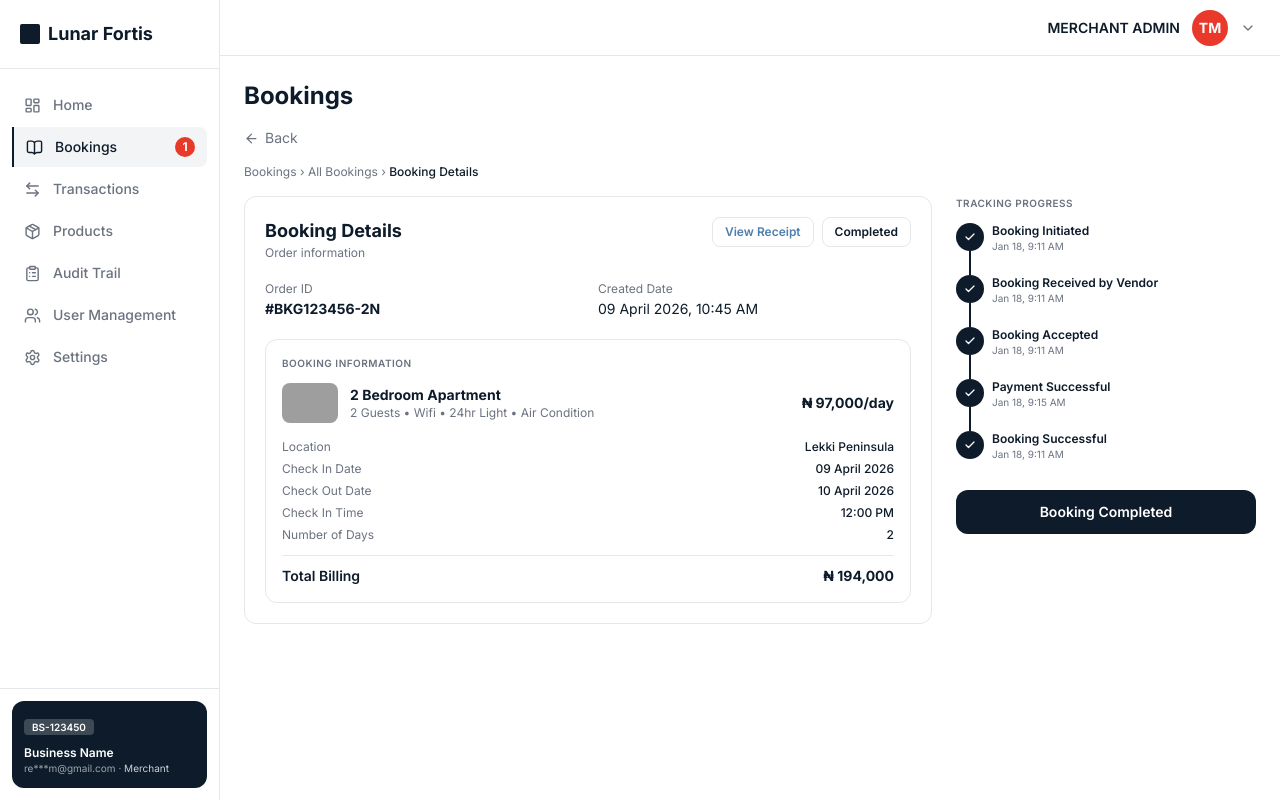
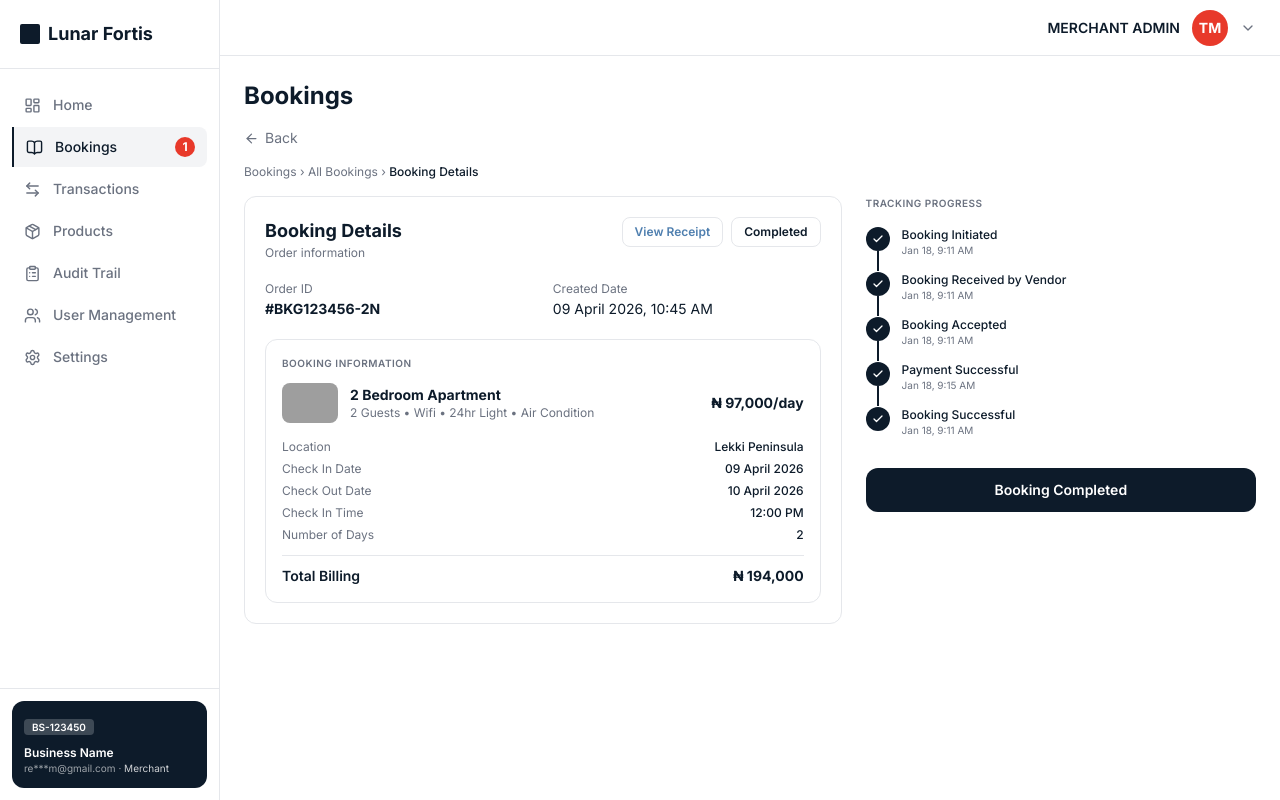
Before and after one commit to geraldkachi/Lunar-Fortis-Vendor, a React (Vite) app: page /dashboard/bookings in a window 1280 px wide. Both pictures are taken after a click on the element 750 px from the left and 373 px from the top of the page. Built offline with nearby package versions, Linux system fonts and the light colour scheme; grey boxes are pictures that could not be loaded.

Commit message:
second commit when trying to biold

```diff
--- a/src/components/ui/index.tsx
+++ b/src/components/ui/index.tsx
@@ -33,7 +33,7 @@ export function Badge({ variant, label }: { variant: BadgeVariant; label?: strin
     cancelled: { cls: "badge-declined", dot: "bg-[#EF4444]", text: label ?? "Cancelled" },
   };
     const fallback = { cls: "badge-inactive", dot: "bg-[#6B7280]", text: label ?? String(variant) };
-  const { cls, dot, text } = map[variant];
+  const { cls, dot, text } = map[variant] ?? fallback;
   return (
     <span className={cls}>
       <span className={cn("w-1.5 h-1.5 rounded-full inline-block", dot)} />
--- a/src/pages/dashboard/BookingsPage.tsx
+++ b/src/pages/dashboard/BookingsPage.tsx
@@ -22,33 +22,120 @@ function statusFromTab(tab: Tab): BookingStatus | undefined {
   if (tab === "Declined Requests") return "declined";
   return undefined;
 }
+interface TrackingStep {
+  key: string;
+  label: string;
+  time?: string;
+  completed: boolean;
+}
 
-function TrackingProgress({ booking }: { booking: Booking }) {
+interface TrackingProgressProps {
+  steps: TrackingStep[];
+  className?: string;
+}
+
+export function TrackingProgress({ steps, className }: TrackingProgressProps) {
   return (
-    <div>
-      <p className="text-[10px] font-semibold text-[#6B7280] uppercase tracking-wider mb-3">TRACKING PROGRESS</p>
-      {booking.trackingProgress?.map((step, i, arr) => (
-        <div key={step.key} className="flex gap-2">
-          <div className="flex flex-col items-center">
-            <div className={cn("w-7 h-7 rounded-full flex items-center justify-center flex-shrink-0",
-              step.completed ? "bg-[#0D1B2A]" : step.key === "declined" ? "bg-[#EF4444]" : "bg-[#E5E7EB]")}>
-              {step.completed
-                ? step.key === "declined"
-                  ? <X size={12} className="text-white" />
-                  : <Check size={12} className="text-white" strokeWidth={2.5} />
-                : <div className="w-1.5 h-1.5 rounded-full bg-[#9CA3AF]" />}
+    <div className={cn("", className)}>
+      <p className="text-[10px] font-semibold text-[#6B7280] uppercase tracking-wider mb-4">
+        TRACKING PROGRESS
+      </p>
+      <div className="space-y-0">
+        {steps.map((step, i, arr) => {
+          const isCompleted = step.completed;
+          const isDeclined = step.key === "declined";
+          const isLast = i === arr.length - 1;
+
+          return (
+            <div key={step.key} className="flex gap-3">
+              {/* Left - Circle + Line */}
+              <div className="flex flex-col items-center">
+                <div
+                  className={cn(
+                    "w-6 h-6 rounded-full flex items-center justify-center flex-shrink-0 transition-colors duration-200",
+                    isCompleted
+                      ? isDeclined
+                        ? "bg-[#EF4444]"
+                        : "bg-[#0D1B2A]"
+                      : "bg-[#E5E7EB]"
+                  )}
+                >
+                  {isCompleted ? (
+                    isDeclined ? (
+                      <X size={12} className="text-white" strokeWidth={2.5} />
+                    ) : (
+                      <Check size={12} className="text-white" strokeWidth={2.5} />
+                    )
+                  ) : (
+                    <div className="w-1.5 h-1.5 rounded-full bg-[#9CA3AF]" />
+                  )}
+                </div>
+                {/* Connecting Line */}
+                {!isLast && (
+                  <div
+                    className={cn(
+                      "w-0.5 h-5 transition-colors duration-200",
+                      isCompleted ? "bg-[#0D1B2A]" : "bg-[#E5E7EB]"
+                    )}
+                  />
+                )}
+              </div>
+
+              {/* Right - Label + Time */}
+              <div className="pb-3.5">
+                <p
+                  className={cn(
+                    "text-xs font-medium transition-colors duration-200",
+                    isCompleted ? "text-[#0D1B2A]" : "text-[#9CA3AF]"
+                  )}
+                >
+                  {step.label}
+                </p>
+                {step.time && (
+                  <p
+                    className={cn(
+                      "text-[10px] transition-colors duration-200",
+                      isCompleted ? "text-[#6B7280]" : "text-[#C4C4C4]"
+                    )}
+                  >
+                    {step.time}
+                  </p>
+                )}
+              </div>
             </div>
-            {i < arr.length - 1 && <div className={cn("w-0.5 h-6", step.completed ? "bg-[#0D1B2A]" : "bg-[#E5E7EB]")} />}
-          </div>
-          <div className="pb-3">
-            <p className={cn("text-xs font-semibold", step.completed ? "text-[#0D1B2A]" : "text-[#9CA3AF]")}>{step.label}</p>
-            {step.time && <p className={cn("text-[10px]", step.completed ? "text-[#6B7280]" : "text-[#C4C4C4]")}>{step.time}</p>}
-          </div>
-        </div>
-      ))}
+          );
+        })}
+      </div>
     </div>
   );
 }
+
+// function TrackingProgress({ booking }: { booking: Booking }) {
+//   return (
+//     <div>
+//       <p className="text-[10px] font-semibold text-[#6B7280] uppercase tracking-wider mb-3">TRACKING PROGRESS</p>
+//       {booking.trackingProgress?.map((step, i, arr) => (
+//         <div key={step.key} className="flex gap-2">
+//           <div className="flex flex-col items-center">
+//             <div className={cn("w-7 h-7 rounded-full flex items-center justify-center flex-shrink-0",
+//               step.completed ? "bg-[#0D1B2A]" : step.key === "declined" ? "bg-[#EF4444]" : "bg-[#E5E7EB]")}>
+//               {step.completed
+//                 ? step.key === "declined"
+//                   ? <X size={12} className="text-white" />
+//                   : <Check size={12} className="text-white" strokeWidth={2.5} />
+//                 : <div className="w-1.5 h-1.5 rounded-full bg-[#9CA3AF]" />}
+//             </div>
+//             {i < arr.length - 1 && <div className={cn("w-0.5 h-6", step.completed ? "bg-[#0D1B2A]" : "bg-[#E5E7EB]")} />}
+//           </div>
+//           <div className="pb-3">
+//             <p className={cn("text-xs font-semibold", step.completed ? "text-[#0D1B2A]" : "text-[#9CA3AF]")}>{step.label}</p>
+//             {step.time && <p className={cn("text-[10px]", step.completed ? "text-[#6B7280]" : "text-[#C4C4C4]")}>{step.time}</p>}
+//           </div>
+//         </div>
+//       ))}
+//     </div>
+//   );
+// }
 
 function BookingDetailView({ booking, onBack }: { booking: Booking; onBack: () => void }) {
   const [modal, setModal] = useState<"accept"|"accepted"|"reject"|"rejected"|"receipt"|null>(null);
@@ -64,9 +151,10 @@ function BookingDetailView({ booking, onBack }: { booking: Booking; onBack: () =
         <span className="text-[#0D1B2A] font-medium">Booking Details</span>
       </p>
 
-      <div className="grid grid-cols-[1fr_300px] gap-6">
+      {/* <div className="grid grid-cols-[1fr_300px] gap-6"> */}
+      <div className="grid md:grid-cols-5 gap-6">
         {/* Left */}
-        <div className="border border-[#E5E7EB] rounded-xl p-5">
+        <div className="col-span-3 border border-[#E5E7EB] rounded-xl p-5">
           <div className="flex items-start justify-between mb-5">
             <div>
               <h2 className="text-lg font-bold text-[#0D1B2A]">Booking Details</h2>
@@ -119,7 +207,7 @@ function BookingDetailView({ booking, onBack }: { booking: Booking; onBack: () =
         </div>
 
         {/* Right — Tracking */}
-        <div className="space-y-4">
+        <div className="col-span-2 space-y-4">
           {!isCompleted && !isDeclined && (
             <div className="flex items-center justify-between">
               <span className="text-lg font-bold text-[#E8392A] font-mono">{countdown}</span>
@@ -129,7 +217,8 @@ function BookingDetailView({ booking, onBack }: { booking: Booking; onBack: () =
             </div>
           )}
 
-          <TrackingProgress booking={booking} />
+          {/* <TrackingProgress booking={booking} /> */}
+           <TrackingProgress steps={booking.trackingProgress || []} />
 
           {/* CTA */}
           {!isCompleted && !isDeclined && (
```
